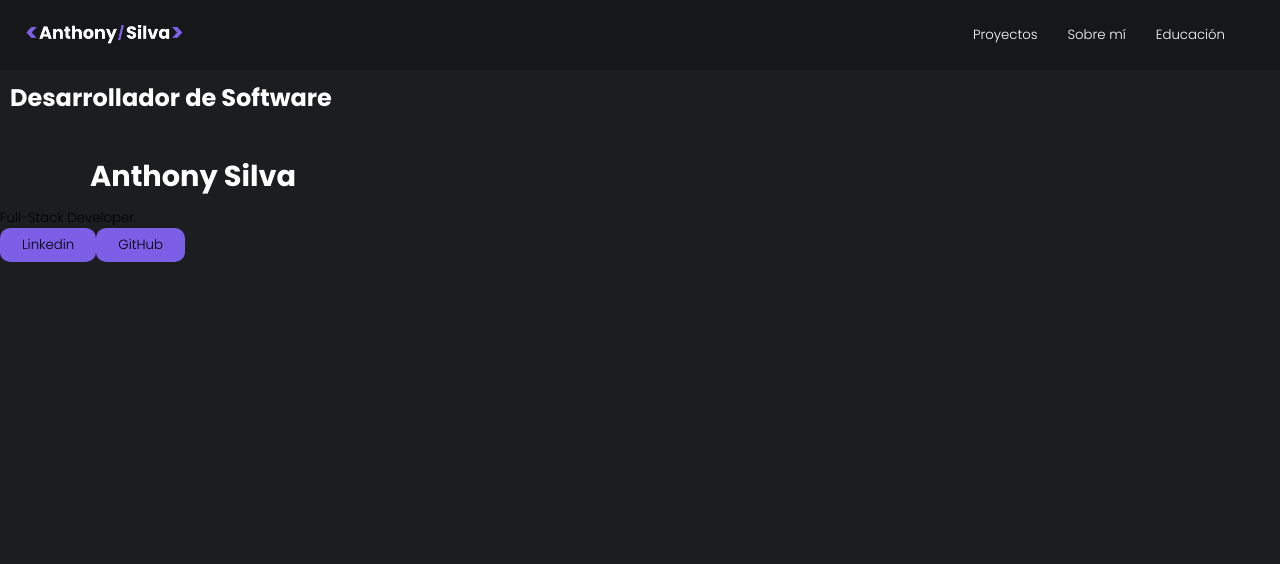
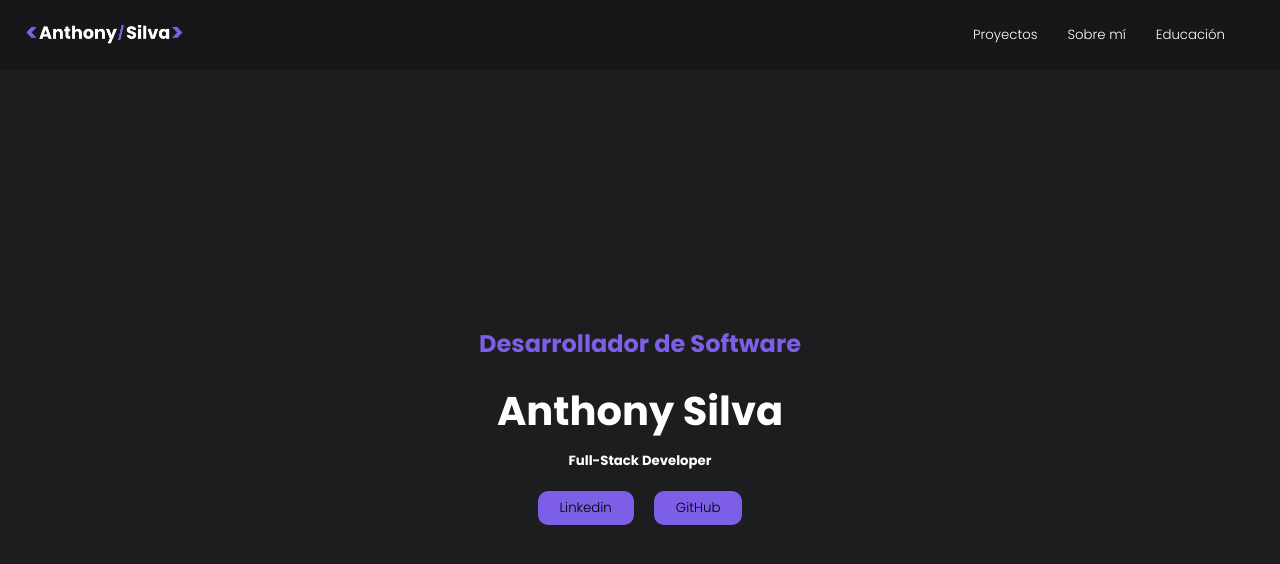
Before and after one commit to anthonysilvac91/portfolioAS, a React (Vite) app: page / in a window 1280 px wide. Shown: the top 564 px of the page. Built offline with nearby package versions, Linux system fonts and the light colour scheme.

Commit message:
se refactoriza menu-nav - pendiente actualizar botones

```diff
--- a/src/Components/Home/Home.css
+++ b/src/Components/Home/Home.css
@@ -10,3 +10,57 @@
 button{
     margin: 20px 10px;
 }
+
+.hero-container h5{
+    color: #FFF;
+    font-weight: bold;
+}
+
+.hero-container h2{
+    color: #7C5FE6;
+}
+
+
+
+.nav-hero{
+    display: flex;
+}
+
+.hero-container .nav-hero li{
+    list-style: none;
+    margin: 10px;
+
+}
+
+/* .hero-container .nav-hero li h5{
+    color: #7C5FE6
+} */
+
+.hero-container .nav-hero li h5:hover{
+    color: #fff;
+    cursor: pointer;
+    font-size: 14.5px;
+
+}
+
+@media screen and (min-width: 768px){
+    .hero-container h1{
+        font-size: 2.5rem;
+    }
+
+    .nav-hero{
+        display: none;
+    }
+
+
+
+
+}
+
+@media screen and (min-width: 1024px){
+    .hero-container h1{
+        margin: 0;
+    }
+
+
+}
--- a/src/Components/Home/Home.jsx
+++ b/src/Components/Home/Home.jsx
@@ -1,5 +1,6 @@
 import React from 'react'
-// import './Home.css'
+import './Home.css'
+import Menu from '../Navbar/Menu'
 
 const Home = () => {
   return (
@@ -11,6 +12,11 @@ const Home = () => {
             <button>Linkedin</button>
             <button>GitHub</button>
         </div>
+
+        <div className='nav-hero'>
+          <Menu/>
+
+        </div>
     </div>
   )
 }
--- /dev/null
+++ b/src/Components/Navbar/Menu.jsx
@@ -0,0 +1,26 @@
+import React from 'react'
+import { menuItems } from '../../Utils/menuItems'
+
+import { Link, useLocation } from 'react-router-dom'
+
+const Menu = () => {
+    const location = useLocation();
+  return (
+    <>
+
+{menuItems.map((item, index)=>(
+
+<li>
+<Link key={index} to={item.route} >
+<h5 className={`menu-item ${location.pathname === item.route ? 'active' : ''}`}> {item.text} </h5>
+</Link>
+</li>
+
+
+))}
+
+    </>
+  )
+}
+
+export default Menu
--- a/src/Components/Navbar/Navbar.jsx
+++ b/src/Components/Navbar/Navbar.jsx
@@ -1,12 +1,13 @@
 import React, { useState } from 'react'
-import { Link, useLocation } from 'react-router-dom'
+import { Link} from 'react-router-dom'
 import logo from '../../assets/logo.png'
 import './Navbar.css'
-import { menuItems } from '../../Utils/menuItems'
+// import { menuItems } from '../../Utils/menuItems'
 import MenuIcon from '@mui/icons-material/Menu';
+import Menu from './Menu'
 
 const Navbar = () => {
-    const location = useLocation();
+    // const location = useLocation();
     const [menuOpen, setMenuOpen] = useState (false)
 
 
@@ -28,7 +29,7 @@ const Navbar = () => {
     <div className='navbar'>
         <ul className={menuOpen ? "open" : ""}>
 
-        {menuItems.map((item, index)=>(
+        {/* {menuItems.map((item, index)=>(
 
                 <li>
                 <Link key={index} to={item.route} >
@@ -37,8 +38,8 @@ const Navbar = () => {
                 </li>
 
 
-            ))}
-
+            ))} */}
+            <Menu/>
             </ul>
     </div>
 
```
Also changed, not shown: src/Components/Navbar/Menu.css (added).
